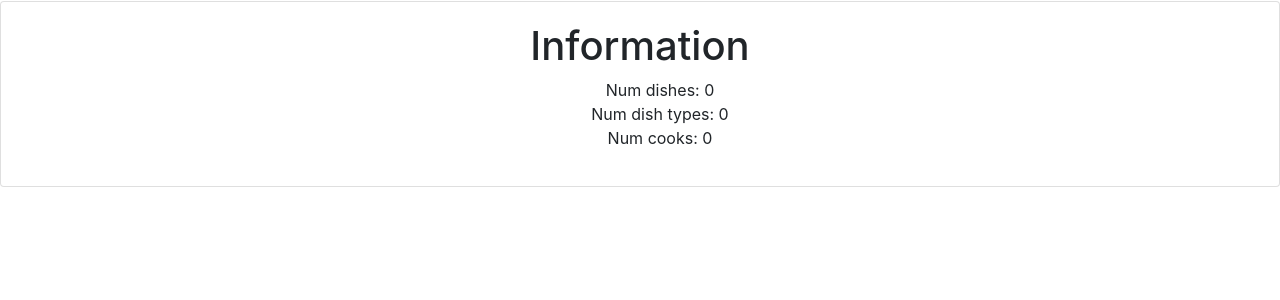
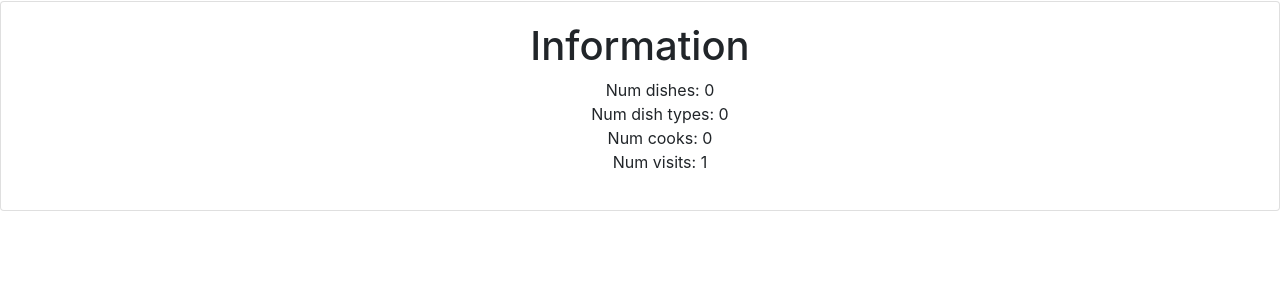
Before and after one commit to DavidGlusch/restaurant-kitchen-service, a Django app: page / in a window 1280 px wide. Shown: the part 135-435 px from the top of the page. Run offline with Django 4.2, Linux system fonts and the light colour scheme; data that the repository does not hold is empty; some libraries are stand-ins or nearby versions.

Commit message:
Added visits counter to home page

```diff
--- a/templates/base.html
+++ b/templates/base.html
@@ -13,12 +13,14 @@
     <link rel="stylesheet" href="{% static 'css/styles.css' %}">
     <title>Restaurant</title>
 </head>
+
 <body>
 <!-- NavBar  -->
-{% block navbar %}
-  {% include "includes/navbar.html" %}
-{% endblock %}
-
+<nav>
+  {% block navbar %}
+    {% include "includes/navbar.html" %}
+  {% endblock %}
+</nav>
 
     <!-- Title -->
     {% block title %}
@@ -29,6 +31,7 @@
 
     <!-- Content -->
     {% block content %}
+
       <div class="card">
         <div class="card-body">
             <h3 style="text-align:center;">Thanks for landing on this page to know more about PythonGuides.com.</h3>
--- a/templates/kitchen/index.html
+++ b/templates/kitchen/index.html
@@ -8,6 +8,7 @@
               <li style="text-align: center">Num dishes: {{ num_dishes }}</li>
               <li style="text-align: center">Num dish types: {{ num_dish_types }}</li>
               <li style="text-align: center">Num cooks: {{ num_cooks }}</li>
+              <li style="text-align: center">Num visits: {{ num_visits }}</li>
             </ul>
         </div>
     </div>
```
